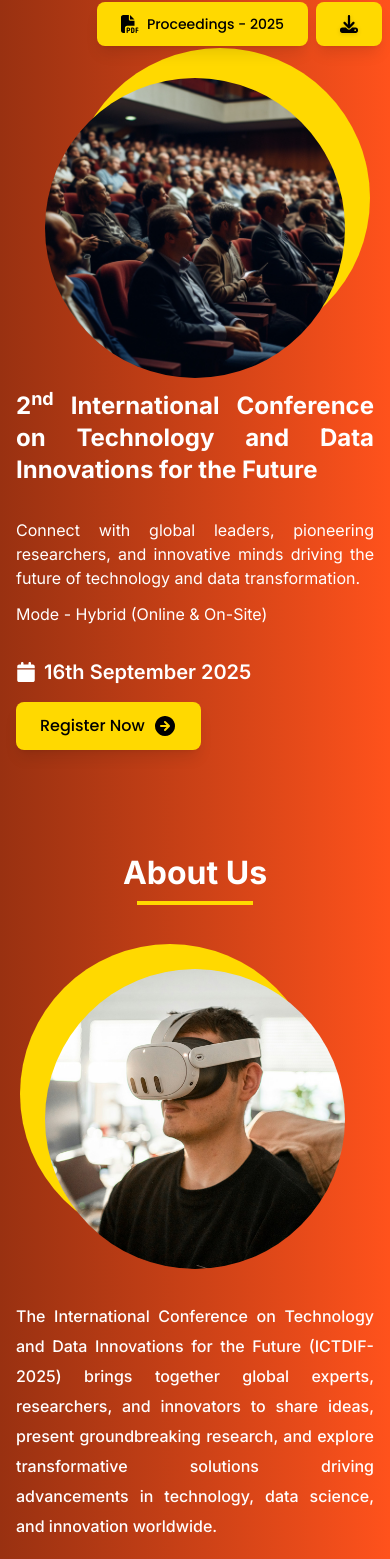
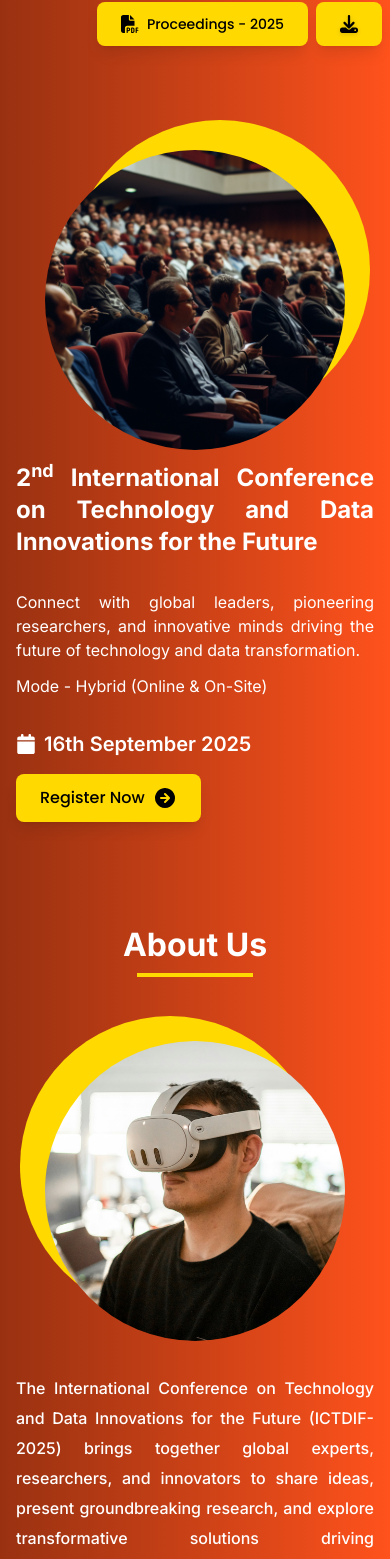
Before and after one commit to kathiravan2002/ictdif, a React (Vite) app: page / in a window 390 px wide. Shown: the part 94-1653 px from the top of the page. Built offline with nearby package versions, Linux system fonts and the light colour scheme; some icons are missing; a web font is replaced by a local one.

Commit message:
mail add

```diff
--- a/src/shared/components/Conference2024.jsx
+++ b/src/shared/components/Conference2024.jsx
@@ -649,7 +649,7 @@ export default function Conference2024() {
         <div>
             <div className="bg-gradient-to-r from-[#993111] to-[#FF521C] overflow-hidden">
                 <div className="max-w-[85rem] mx-auto ">
-                    <div className="grid grid-cols-1 lg:grid-cols-1 xl:grid-cols-2 2xl:gap-10 py-[5%] 2xl:py-[8%] mt-38 lg:mt-25 2xl:mt-32 px-4">
+                    <div className="grid grid-cols-1 lg:grid-cols-1 xl:grid-cols-2 2xl:gap-10 py-[5%] 2xl:py-[8%] mt-56 lg:mt-25 2xl:mt-32 px-4">
                         <div className="flex justify-center items-center xl:order-none lg:order-2 order-2" data-aos="fade-right" data-aos-delay="300" data-aos-duration="1000">
                             <div className="space-y-8 ">
                                 <h1 className="lg:text-5xl text-2xl inter-bold text-white lg:leading-16 lg:mt-0 mt-3 text-justify md:text-start ">1<sup className="">st</sup> International Conference on Technology and Data Innovations for the Future</h1>
@@ -685,7 +685,7 @@ export default function Conference2024() {
                     </div>
 
                 </div>
-        <div className={` flex lg:justify-end justify-end lg:gap-5 gap-2  lg:px-5 px-2 lg:rounded-lg right-0  pt-5 pb-3 fixed lg:w-fit w-full z-30 transition-all duration-300 ${scrolled ? "bg-white  shadow-md py-2 2xl:top-[9%] xl:top-[9.5%] lg:top-[9.5%]  sm:top-[6.2%] top-[9%] " : "2xl:top-[11%] xl:top-[11%] lg:top-[9%] sm:top-[7%] top-[9%]  bg-transparent"}`} >
+                <div className={` flex lg:justify-end justify-end lg:gap-5 gap-2  lg:px-5 px-2 lg:rounded-lg right-0  pt-5 pb-3 fixed lg:w-fit w-full z-30 transition-all duration-300 ${scrolled ? "bg-white  shadow-md py-2 2xl:top-[9%] xl:top-[9.5%] lg:top-[9.5%]  sm:top-[6.2%] top-[7%] " : "2xl:top-[11%] xl:top-[11%] lg:top-[9%] sm:top-[7%] top-[9%]  bg-transparent"}`} >
 
                     <button onClick={handleViewProceedings} className="group relative overflow-hidden hover:text-[#FF521C] bg-[#FFD900]  text-[#000] poppins-medium  cursor-pointer py-3 px-6 rounded-lg shadow-lg transform transition-all duration-200 hover:scale-105 hover:shadow-xl active:scale-95 flex items-center gap-2">
                         <FaFilePdf className=" lg:text-2xl text-lg z-10" />
--- a/src/shared/components/Home.jsx
+++ b/src/shared/components/Home.jsx
@@ -91,7 +91,7 @@ export default function Home() {
       <div className="overflow-hidden">
         <div className="bg-gradient-to-r from-[#993111] to-[#FF521C] overflow-hidden">
           <div className="max-w-[85rem] mx-auto ">
-            <div className="grid grid-cols-1 lg:grid-cols-1 xl:grid-cols-2 2xl:gap-10 py-[5%] 2xl:py-[8%] mt-38 lg:mt-25 2xl:mt-32 px-4">
+            <div className="grid grid-cols-1 lg:grid-cols-1 xl:grid-cols-2 2xl:gap-10 py-[5%] 2xl:py-[8%] mt-56 lg:mt-25 2xl:mt-32 px-4">
               <div className="flex justify-center items-center xl:order-none lg:order-2 order-2" data-aos="fade-right" data-aos-delay="300" data-aos-duration="1000">
                 <div className="space-y-8 ">
                   <h1 className="lg:text-5xl text-2xl inter-bold text-white lg:leading-16 lg:mt-0 mt-3 text-justify md:text-start ">2<sup className="">nd</sup> International Conference on Technology and Data Innovations for the Future</h1>
@@ -138,7 +138,7 @@ export default function Home() {
             </div>
           </div>
         </div>
-        <div className={` flex lg:justify-end justify-end lg:gap-5 gap-2  lg:px-5 px-2 lg:rounded-lg right-0  pt-5 pb-3 fixed lg:w-fit w-full z-30 transition-all duration-300 ${scrolled ? "bg-white  shadow-md py-2 2xl:top-[9%] xl:top-[9.5%] lg:top-[9.5%]  sm:top-[6.2%] top-[9%] " : "2xl:top-[11%] xl:top-[11%] lg:top-[9%] sm:top-[7%] top-[9%]  bg-transparent"}`} >
+        <div className={` flex lg:justify-end justify-end lg:gap-5 gap-2  lg:px-5 px-2 lg:rounded-lg right-0  pt-5 pb-3 fixed lg:w-fit w-full z-30 transition-all duration-300 ${scrolled ? "bg-white  shadow-md py-2 2xl:top-[9%] xl:top-[9.5%] lg:top-[9.5%]  sm:top-[6.2%] top-[7%] " : "2xl:top-[11%] xl:top-[11%] lg:top-[9%] sm:top-[7%] top-[9%]  bg-transparent"}`} >
 
           <button onClick={handleViewProceedings} className="group relative overflow-hidden hover:text-[#FF521C] bg-[#FFD900]  text-[#000] poppins-medium  cursor-pointer py-3 px-6 rounded-lg shadow-lg transform transition-all duration-200 hover:scale-105 hover:shadow-xl active:scale-95 flex items-center gap-2">
             <FaFilePdf className=" lg:text-2xl text-lg z-10" />
@@ -183,7 +183,7 @@ export default function Home() {
         )}
       </div>
 
-      <div className="py-20 bg-gradient-to-r from-[#993111] to-[#FF521C] px-4">
+      <div className="py-20 bg-gradient-to-r from-[#993111] to-[#FF521C] px-4 overflow-hidden">
 
         <div className="text-center" data-aos="fade-up" data-aos-delay="300" data-aos-duration="1000">
           <h2 className="text-[32px] text-white inter-bold inline-block relative">About Us <span className="block w-4/5 h-1 bg-[#FFD900] mx-auto mt-1"></span></h2>
@@ -232,7 +232,7 @@ export default function Home() {
         </div>
       </div>
 
-      <div className=" bg-gradient-to-r from-[#993111] to-[#FF521C] px-4">
+      <div className=" bg-gradient-to-r from-[#993111] to-[#FF521C] px-4 overflow-hidden" >
         <div className="text-center" data-aos="fade-up" data-aos-delay="300" data-aos-duration="1000">
           <h2 className="text-[32px] text-white inter-bold inline-block relative">Our Mission <span className="block w-4/5 h-1 bg-[#FFD900] mx-auto mt-1"></span></h2>
         </div>
@@ -347,7 +347,7 @@ export default function Home() {
         </div>
       </div> */}
 
-      <div className="py-20 bg-gradient-to-r from-[#993111] to-[#FF521C] px-4">
+      <div className="py-20 bg-gradient-to-r from-[#993111] to-[#FF521C] px-4 overflow-hidden">
         <div className="text-center" data-aos="fade-up" data-aos-duration="500">
           <h2 className="text-[32px] text-white inter-bold inline-block relative">Remember the days<span className="block w-4/5 h-1 bg-[#FFD900] mx-auto mt-1"></span></h2>
         </div>
```
Lines whose indentation alone changed are shown as unchanged.
